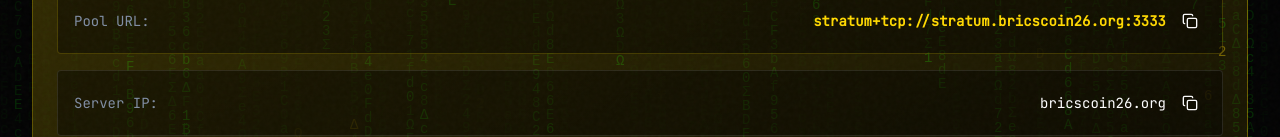
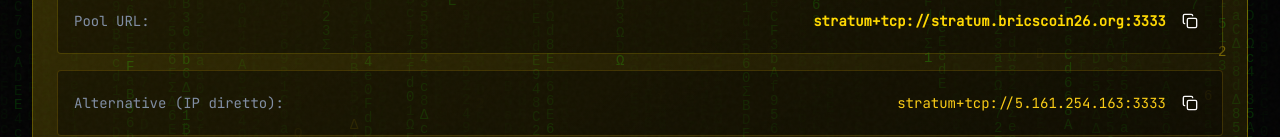
Before and after one commit to Bricscoin2026/Bricscoin, a React (Create React App) app in the folder frontend/: page /mining in a window 1280 px wide. Shown: the part 663-800 px from the top of the page. Built offline with nearby package versions, Linux system fonts and the light colour scheme; no server answers; a web font is replaced by a local one.

Commit message:
auto-commit for 5944a580-7c8e-4083-bd8a-56ae0e6aa9d2

```diff
--- a/frontend/src/pages/Mining.jsx
+++ b/frontend/src/pages/Mining.jsx
@@ -128,11 +128,21 @@ export default function Mining() {
               </div>
             </div>
 
+            <div className="flex flex-col sm:flex-row sm:items-center justify-between gap-2 p-4 bg-black/40 rounded-lg border border-yellow-500/20">
+              <span className="text-muted-foreground">Alternative (IP diretto):</span>
+              <div className="flex items-center gap-2">
+                <code className="text-yellow-400">stratum+tcp://5.161.254.163:3333</code>
+                <Button variant="ghost" size="icon" className="h-8 w-8" onClick={() => copyToClipboard("stratum+tcp://5.161.254.163:3333")}>
+                  <Copy className="w-4 h-4" />
+                </Button>
+              </div>
+            </div>
+
             <div className="flex flex-col sm:flex-row sm:items-center justify-between gap-2 p-4 bg-black/40 rounded-lg border border-white/10">
-              <span className="text-muted-foreground">Server IP:</span>
+              <span className="text-muted-foreground">Server:</span>
               <div className="flex items-center gap-2">
-                <code className="text-white">bricscoin26.org</code>
-                <Button variant="ghost" size="icon" className="h-8 w-8" onClick={() => copyToClipboard("bricscoin26.org")}>
+                <code className="text-white">stratum.bricscoin26.org</code>
+                <Button variant="ghost" size="icon" className="h-8 w-8" onClick={() => copyToClipboard("stratum.bricscoin26.org")}>
                   <Copy className="w-4 h-4" />
                 </Button>
               </div>
```
